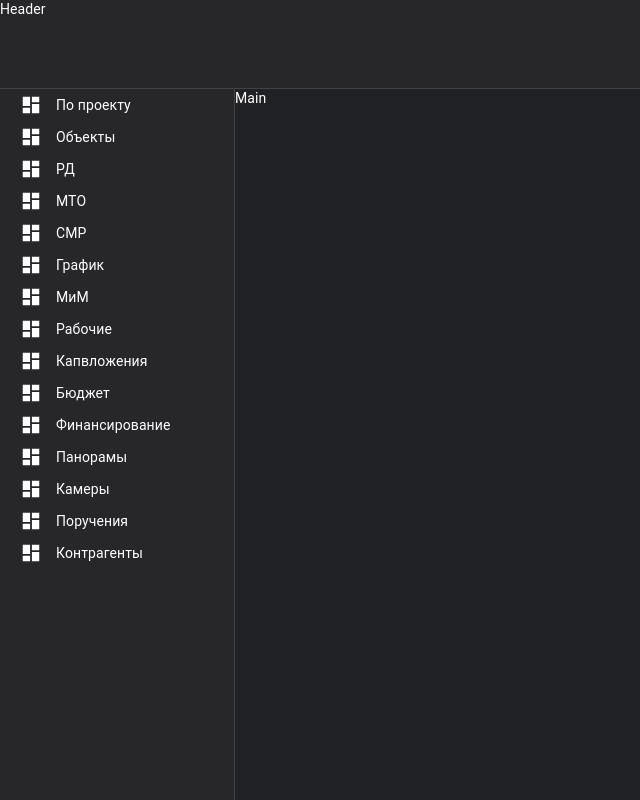
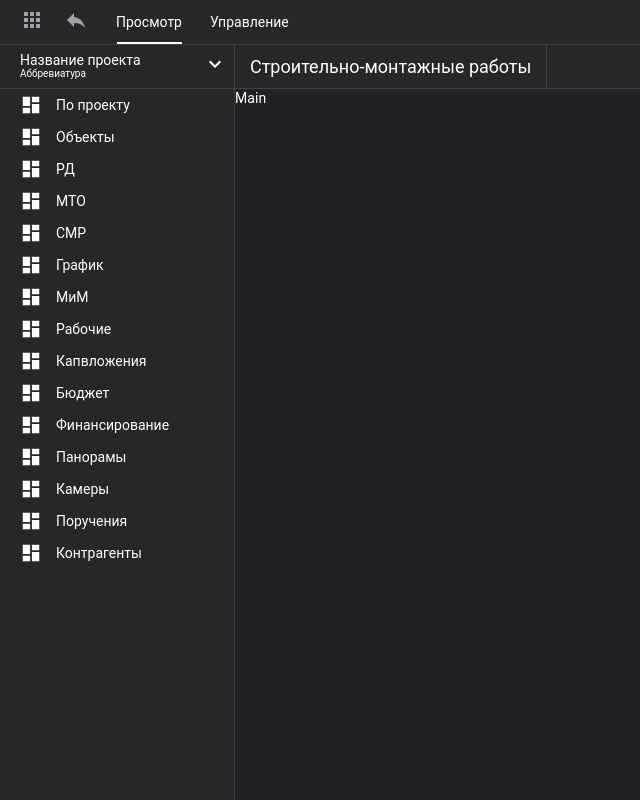
Before and after one commit to RimidalU/table_of_construction_and_erection_work, a React (Vite) app: page / in a window 1280 px wide. Shown: the whole page, without its empty margins (0-640 px from the left). Built offline with nearby package versions, Linux system fonts and the light colour scheme.

Commit message:
feat: add header

```diff
--- a/src/app.sass
+++ b/src/app.sass
@@ -3,6 +3,9 @@
 @import './components/Header/_header'
 @import './components/Main/_main'
 @import './components/ProjectDocsItem/_projectDocsItem'
+@import './components/Navigation/_navigation'
+@import './components/ProjectDocType/_projectDocType'
+@import './components/ProjectSelector/_projectSelector'
 
 #root
   margin: 0 auto
--- a/src/components/Header/Header.tsx
+++ b/src/components/Header/Header.tsx
@@ -1,7 +1,14 @@
 import React from 'react'
+import Navigation from '../Navigation/Navigation'
+import ProjectDocType from '../ProjectDocType/ProjectDocType'
+import ProjectSelector from '../ProjectSelector/ProjectSelector'
 
 export default function Header() {
-  return (
-    <header className='header'>Header</header>
-  )
+	return (
+		<header className='header'>
+			<Navigation />
+			<ProjectSelector />
+			<ProjectDocType />
+		</header>
+	)
 }
--- a/src/components/Header/_header.sass
+++ b/src/components/Header/_header.sass
@@ -2,4 +2,10 @@
 
 .header
   grid-area: header
-  background-color: $secondary-background-color
+
+  display: grid
+  grid-template-rows: 44px 1fr
+  grid-template-columns: 234px 1fr
+  grid-template-areas: 'navigation navigation' 'projectSelector projectDocType'
+  height: 100%
+  gap: 1px
--- a/src/components/Main/_main.sass
+++ b/src/components/Main/_main.sass
@@ -2,4 +2,5 @@
 
 .main
   grid-area: main
+  letter-spacing: 0.1px
   background-color: $primary-background-color
--- /dev/null
+++ b/src/components/Navigation/Navigation.tsx
@@ -0,0 +1,30 @@
+import React from 'react'
+
+import menuIco from '../../assets/images/menu.svg'
+import backIco from '../../assets/images/back.svg'
+
+export default function Navigation() {
+	return (
+		<ul className='navigation'>
+			<li>
+				<img src={menuIco} alt='menu' className='navigationImg'/>
+			</li>
+			<li>
+				<img src={backIco} alt='back' className='navigationImg'/>
+			</li>
+			<li className='navigationSpan active'>
+        Просмотр
+        </li>
+			<li className='navigationSpan'>
+        Управление
+        </li>
+		</ul>
+
+		// <div className='navigation'>
+		// 	<img src={menuIco} alt='menu' />
+		// 	<img src={backIco} alt='back' />
+		// 	<span className='linkActive'>Просмотр</span>
+		// 	<span>Управление</span>
+		// </div>
+	)
+}
--- /dev/null
+++ b/src/components/Navigation/_navigation.sass
@@ -0,0 +1,22 @@
+@import '../../sass/_variables'
+
+.navigation
+  grid-area: navigation
+  background-color: $secondary-background-color
+  display: flex
+  align-items: center
+  .navigationImg
+    margin-left: 20px
+  .navigationSpan
+    margin-left: 28px
+    width: auto
+    position: relative
+  .active
+    &::before
+      content: ""
+      position: absolute
+      left: 1px
+      bottom: -13px
+      width: -webkit-fill-available
+      height: 2px
+      background: $primary-color
--- /dev/null
+++ b/src/components/ProjectDocType/ProjectDocType.tsx
@@ -0,0 +1,9 @@
+import React from 'react'
+
+export default function ProjectDocType() {
+	return (
+		<div className='projectDocType'>
+			<span>Строительно-монтажные работы</span>
+		</div>
+	)
+}
--- /dev/null
+++ b/src/components/ProjectDocType/_projectDocType.sass
@@ -0,0 +1,11 @@
+@import '../../sass/_variables'
+
+.projectDocType
+  grid-area: projectDocType
+  background-color: $secondary-background-color
+  display: flex
+  font-size: 18px
+  line-height: 21px
+  span
+    padding: 11px 15px
+    border-right: 1px solid $border-color
--- /dev/null
+++ b/src/components/ProjectSelector/ProjectSelector.tsx
@@ -0,0 +1,17 @@
+import React from 'react'
+
+import moreIco from '../../assets/images/more.svg'
+
+export default function ProjectSelector() {
+	return (
+		<div className='projectSelector'>
+			<div>
+				<p className='projectTitle'>Название проекта</p>
+				<p className='projectAbbr'>Аббревиатура</p>
+			</div>
+			<div>
+				<img src={moreIco} alt='open projects' />
+			</div>
+		</div>
+	)
+}
--- /dev/null
+++ b/src/components/ProjectSelector/_projectSelector.sass
@@ -0,0 +1,15 @@
+@import '../../sass/_variables'
+
+.projectSelector
+  grid-area: projectSelector
+  background-color: $secondary-background-color
+  padding: 7px 7px 7px 20px
+
+  display: flex
+  justify-content: space-between
+  .projectTitle
+    font-size: 14px
+    line-height: 16px
+  .projectAbbr
+    font-size: 10px
+    line-height: 12px
--- a/src/index.sass
+++ b/src/index.sass
@@ -34,7 +34,6 @@ body
   font-size: 14px
   line-height: 18.2px
   font-weight: 400
-  letter-spacing: 0.1px
 
   color: $primary-color
   background-color: #242424
```
